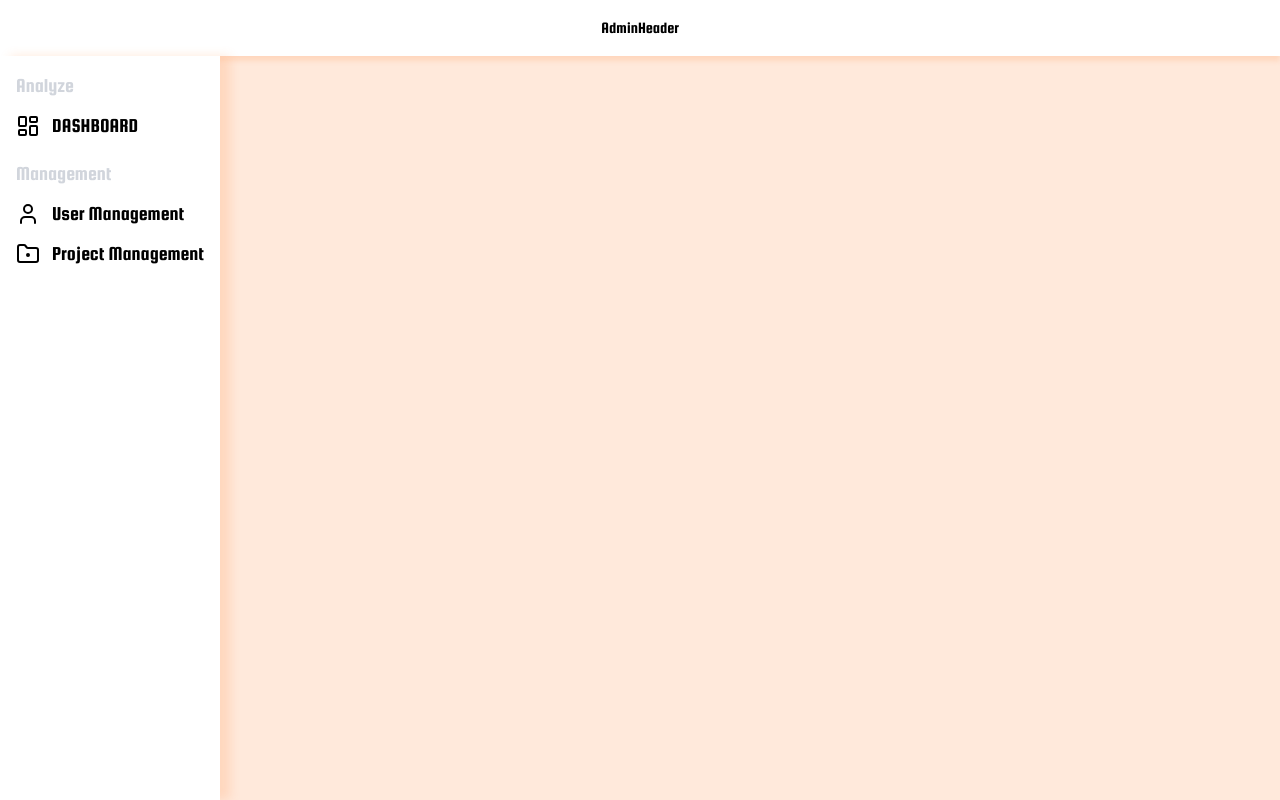
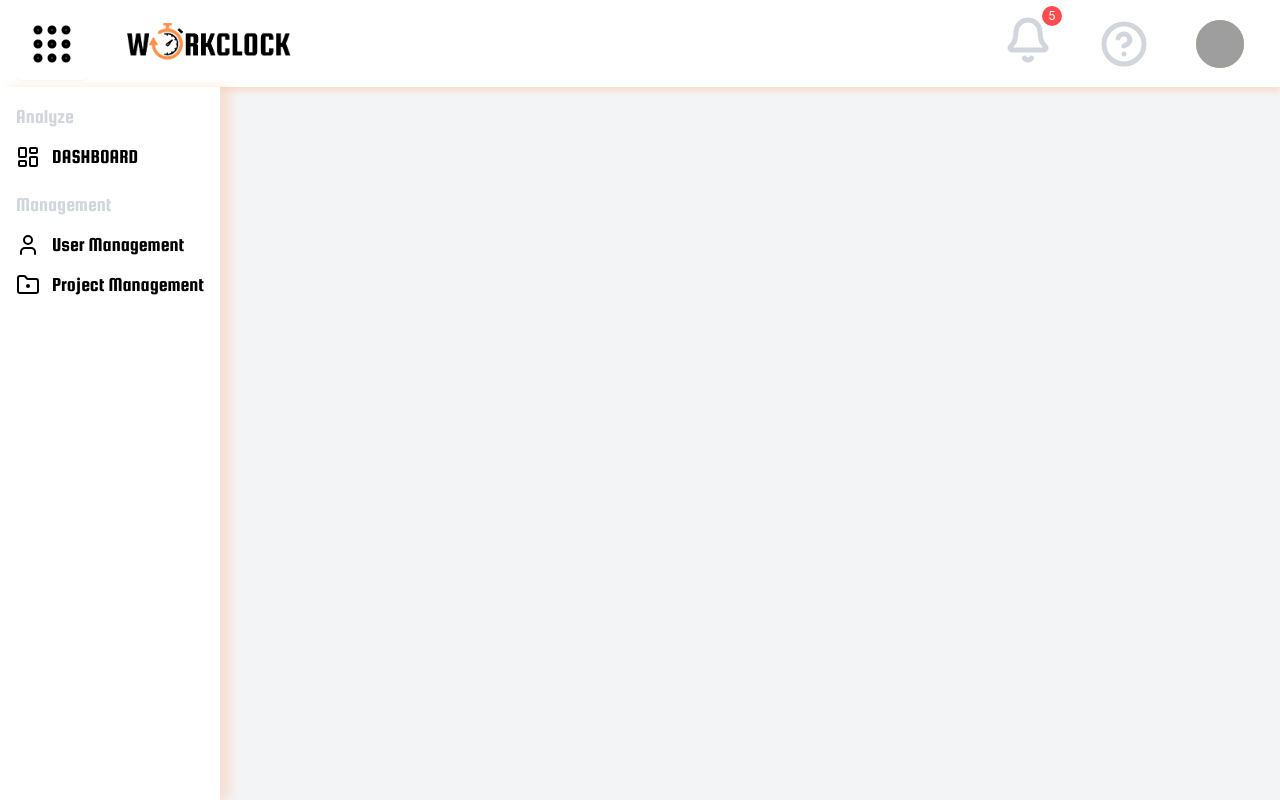
Before and after one commit to MuonNghiCode/work-clock, a React (Vite) app: page /admin in a window 1280 px wide. Built offline with nearby package versions, Linux system fonts and the light colour scheme; sample sign-in values are in the browser's storage; grey boxes are pictures that could not be loaded.

Commit message:
update adminproject

```diff
--- a/src/components/AdminComponents/EditProject/EditProject.tsx
+++ b/src/components/AdminComponents/EditProject/EditProject.tsx
@@ -26,9 +26,11 @@ const EditProject: React.FC<EditProjectProps> = ({ onClose, onSave, project }) =
 
   const handleSave = () => {
     if (onSave) {
+      // Chuyển đổi ngược lại format DD/MM/YYYY trước khi save
+      const formattedDate = projectData.date ? new Date(projectData.date).toLocaleDateString('en-GB') : "";
       onSave({
         ...projectData,
-        id: project?.id
+        date: formattedDate
       });
     }
     if (onClose) {
--- a/src/components/AdminComponents/TableProject/TableProject.tsx
+++ b/src/components/AdminComponents/TableProject/TableProject.tsx
@@ -4,6 +4,7 @@ import { Project } from "../../../types/Project";
 import { GetProps } from "antd/lib/_util/type";
 import ProjectDetail from "./ProjectDetail";
 import ConfirmModal from "../../ConfirmModal/ConfirmModal";
+// import { Icons } from "../../../components/icon";
 import Icons from "../../icon";
 import EditProject from "../EditProject/EditProject";
 import Modal from "../../Modal/Modal";
@@ -27,7 +28,6 @@ const TableProject: React.FC<DataProps> = ({ data, onEditProject, onDeleteProjec
   const [message, setMessage] = useState<string>("");
   const [selectedProject, setSelectedProject] = useState<Project | null>(null);
   const [isEditModalOpen, setIsEditModalOpen] = useState(false);
-  const [editableColumns, setEditableColumns] = useState<string[]>([]);
 
   const handlePageChange = (page: number, pageSize?: number) => {
     setCurrentPage(page);
@@ -81,7 +81,6 @@ const TableProject: React.FC<DataProps> = ({ data, onEditProject, onDeleteProjec
     console.log("Opening edit modal for project:", project);
     setSelectedProject(project);
     setIsEditModalOpen(true);
-    setEditableColumns(["name", "status"]);
   };
 
   const handleSaveEdit = (editedProject: Project) => {
@@ -255,7 +254,6 @@ const TableProject: React.FC<DataProps> = ({ data, onEditProject, onDeleteProjec
             project={selectedProject}
             onClose={handleClose}
             onSave={handleSaveEdit}
-            editableColumns={editableColumns}
           />
         )}
       </Modal>
--- /dev/null
+++ b/src/config/zustand.tsx
@@ -0,0 +1,13 @@
+import { create } from 'zustand';
+
+interface SidebarState {
+    isSidebarOpen: boolean;
+    toggleSidebar: () => void;
+    closeSidebar: () => void;
+}
+
+export const useSidebarStore = create<SidebarState>((set) => ({
+    isSidebarOpen: false,
+    toggleSidebar: () => set((state) => ({ isSidebarOpen: !state.isSidebarOpen })),
+    closeSidebar: () => set({ isSidebarOpen: false }),
+}));
--- a/src/layouts/AdminLayout/AdminLayout.tsx
+++ b/src/layouts/AdminLayout/AdminLayout.tsx
@@ -14,7 +14,7 @@ const AdminLayout: React.FC = () => {
           <aside className="relative bg-white text-black shadow-[10px_0_10px_rgba(255,145,77,0.2)]">
             <AdminSidebar />
           </aside>
-          <main className="flex-1 bg-brand-orange-light p-6">
+          <main className="flex-1 bg-gray-100 p-6">
             <Outlet />
           </main>
         </div>
--- a/src/layouts/Header/AdminHeader/AdminHeader.tsx
+++ b/src/layouts/Header/AdminHeader/AdminHeader.tsx
@@ -1,85 +1,68 @@
-// import React from "react";
-// import { useUser } from "../../../context/UserContext";
-// import Images from "../../../components/images";
-// import Icons from "../../../components/icon";
-// import { Dropdown, Badge, Button } from "antd";
-// import type { MenuProps } from 'antd';
-
-
-// const AdminHeader: React.FC = () => {
-//   const { user } = useUser();
-
-//   const items: MenuProps["items"] = [
-//     {
-//       key: "1",
-//       label: user?.name || "Guest",
-//       disabled: true,
-//     },
-//     {
-//       type: "divider",
-//     },
-//     {
-//       key: "2",
-//       label: "Profile",
-//     },
-//     {
-//       key: "3",
-//       label: "Billing",
-//     },
-//     {
-//       key: "4",
-//       label: "Settings",
-//     },
-//   ];
-
-//   return (
-//     <>
-//       <div className="flex bg-transparent justify-between items-center">
-//         <div className="h-18 flex items-center py-4 space-x-7">
-//           <Button className="!h-fit !p-3 !border-none hover:!shadow-lg !text-black">
-//             <Icons.Menu strokeWidth={2.5} className="w-12 h-12" />
-//           </Button>
-//           <img src={Images.Logo} alt="logo" className="max-w-64 h-25" />
-//         </div>
-//         <div className="inline-flex items-center space-x-12 mr-5">
-//           <div>
-//             <Badge count={5} className="">
-//               <Icons.Bell strokeWidth={2.5} className="w-12 h-12 text-gray-300 hover:scale-110" />
-//             </Badge>
-//           </div>
-//           <Icons.Help strokeWidth={2.5} className="w-12 h-12 text-gray-300 hover:scale-110" />
-//           <Dropdown menu={{ items }} trigger={['click']} className="flex items-center">
-//             <a onClick={(e) => e.preventDefault()} className="w-12 h-12 bg-brand-grandient text-white rounded-full hover:scale-110">
-//               {user ? (
-//                 <img src="https://randomuser.me/api/portraits/men/1.jpg" alt="user" className="w-12 h-12 rounded-full" />
-//               ) : (
-//                 <Icons.UserAdmin className="w-12 h-12" strokeWidth={2.5} />
-//               )}
-//             </a>
-//           </Dropdown>
-
-//         </div>
-//       </div >
-//     </>
-//   );
-// };
-
-// export default AdminHeader;
-
-// File này tạm thời không sử dụng
-// Sẽ uncomment khi cần dùng
-/*
 import React from "react";
 import { useUser } from "../../../context/UserContext";
 import Images from "../../../components/images";
 import Icons from "../../../components/icon";
-...rest of the code...
-*/
+import { Dropdown, Badge, Button } from "antd";
+import type { MenuProps } from 'antd';
+import { useSidebarStore } from "../../../config/zustand";
 
-const AdminHeader = () => {
+const AdminHeader: React.FC = () => {
+  const { user } = useUser();
+  const { toggleSidebar } = useSidebarStore();
+
+  const items: MenuProps["items"] = [
+    {
+      key: "1",
+      label: user?.name || "Guest",
+      disabled: true,
+    },
+    {
+      type: "divider",
+    },
+    {
+      key: "2",
+      label: "Profile",
+    },
+    {
+      key: "3",
+      label: "Billing",
+    },
+    {
+      key: "4",
+      label: "Settings",
+    },
+  ];
+
   return (
-    <div>AdminHeader</div>
-  )
-}
+    <>
+      <div className="flex bg-transparent justify-between items-center">
+        <div className="h-12 flex items-center py-4 space-x-7 !-pl-4">
+          <Button onClick={toggleSidebar} className="!h-fit !p-3 !border-none hover:!shadow-lg !text-black ">
 
-export default AdminHeader
+            <Icons.Menu strokeWidth={2.5} className="w-12 h-12" />
+          </Button>
+          <img src={Images.Logo} alt="logo" className="max-w-64 h-25" />
+        </div>
+        <div className="inline-flex items-center space-x-12 mr-5">
+          <div>
+            <Badge count={5} className="">
+              <Icons.Bell strokeWidth={2.5} className="w-12 h-12 text-gray-300 hover:scale-110" />
+            </Badge>
+          </div>
+          <Icons.Help strokeWidth={2.5} className="w-12 h-12 text-gray-300 hover:scale-110" />
+          <Dropdown menu={{ items }} trigger={['click']} className="flex items-center">
+            <a onClick={(e) => e.preventDefault()} className="w-12 h-12 bg-brand-grandient text-white rounded-full hover:scale-110">
+              {user ? (
+                <img src="https://randomuser.me/api/portraits/men/1.jpg" alt="user" className="w-12 h-12 rounded-full" />
+              ) : (
+                <Icons.UserAdmin className="w-12 h-12" strokeWidth={2.5} />
+              )}
+            </a>
+          </Dropdown>
+        </div>
+      </div>
+    </>
+  );
+};
+
+export default AdminHeader;
```
Also changed, not shown: package.json (+7 -6 lines), src/components/icon.ts (+8 -2 lines).
